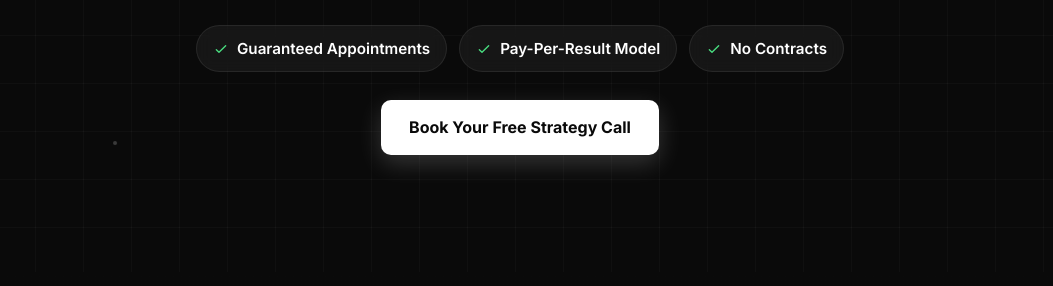
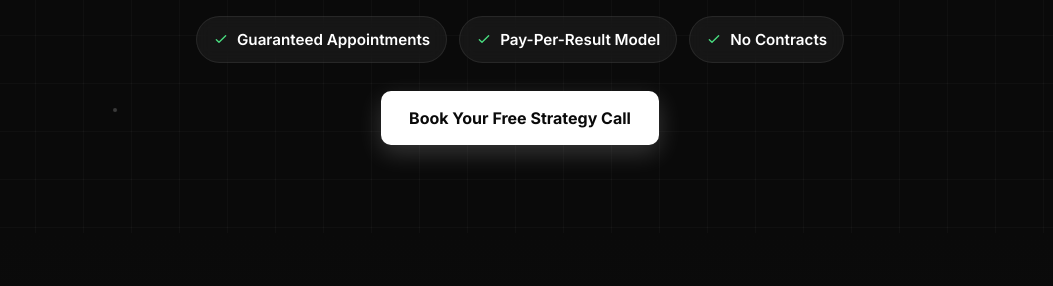
Before and after one commit to AgencyLP/RH-AGENCY-SITE, a plain HTML site: page index.html in a window 1280 px wide. Shown: the part 408-694 px from the top of the page, without its empty margins (120-1173 px from the left). Drawn offline with Linux system fonts and the light colour scheme.

Commit message:
Update index.html

```diff
--- a/index.html
+++ b/index.html
@@ -46,8 +46,7 @@
     @keyframes gridMove { 0%{transform:translate(0,0)} 100%{transform:translate(48px,48px)} }
 
     section { padding: 56px 20px; }
-
-    .hero { min-height: 85svh; display:flex; align-items:center; justify-content:center; position:relative; }
+    .hero { /* min-height: 85svh; */ display: flex; align-items: center; justify-content: center; position: relative; padding: 100px 20px 80px 20px; }
     .hero-inner { max-width: 980px; text-align:center; margin-inline:auto; }
     .eyebrow { display:inline-flex; gap:8px; align-items:center; padding:6px 12px; border:1px solid var(--border); border-radius:999px; color:var(--text-secondary); font-size: .9rem; background: rgba(255,255,255,.04); backdrop-filter: blur(6px); }
     .hero h1 { font-size: clamp(2.4rem, 7vw, 4.6rem); line-height:1.1; font-weight: 900; letter-spacing:-.02em; margin: 14px 0 16px; background:var(--gradient-text); -webkit-background-clip:text; -webkit-text-fill-color:transparent; }
```
